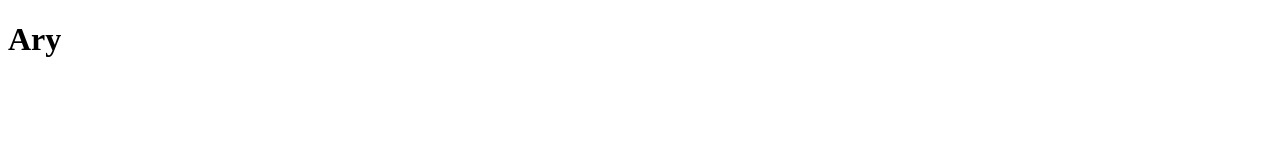
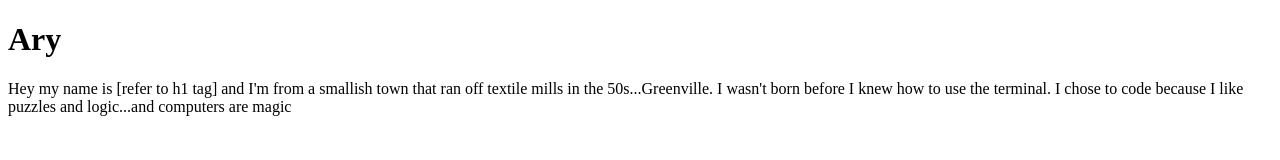
Before and after one commit to AryDavani/Git-skills, a plain HTML site: page index.html in a window 1280 px wide. Drawn offline with Linux system fonts and the light colour scheme.

Commit message:
added bio

```diff
--- a/index.html
+++ b/index.html
@@ -6,5 +6,6 @@
   </head>
   <body>
     <h1>Ary</h1>
+    <p>Hey my name is [refer to h1 tag] and I'm from a smallish town that ran off textile mills in the 50s...Greenville. I wasn't born before I knew how to use the terminal. I chose to code because I like puzzles and logic...and computers are magic</p>
   </body>
 </html>
```
